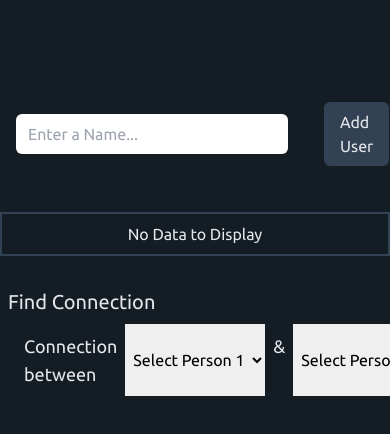
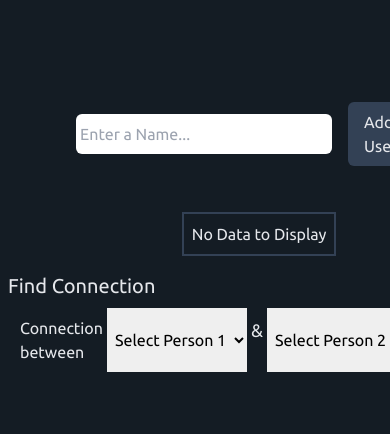
Before and after one commit to destro1108/connecting-people, a React (Vite) app: page / in a window 390 px wide. Shown: the top 434 px of the page. Built offline with nearby package versions, Linux system fonts and the light colour scheme.

Commit message:
style: :iphone: made ui responsive

```diff
--- a/src/App.tsx
+++ b/src/App.tsx
@@ -24,15 +24,15 @@ const App = () => {
     setName("");
   };
   return (
-    <div className="container mx-auto h-full w-screen bg-outer-space-900 text-gray-200 font-Ubuntu">
-      <div className="w-full flex items-center gap-8 mt-20 px-3 py-2">
+    <div className="container mx-auto h-full w-screen bg-outer-space-900 text-gray-200 font-Ubuntu flex flex-col items-center flex-wrap">
+      <div className="w-full flex items-center gap-3 md:gap-8 mt-20 px-2 md:px-3 py-2">
         <input
           id="name"
           type="text"
           placeholder="Enter a Name..."
           autoComplete="off"
           value={name}
-          className="m-1 px-3 py-2 rounded-md bg-white text-black border-none outline-none"
+          className="m-1 px-1 md:px-3 py-2 rounded-md bg-white text-black border-none outline-none"
           onChange={handleNameChange}
         />
         <div className="btn-contained" onClick={handleAddUser} onKeyPress={handleAddUser}>
--- a/src/assets/index.css
+++ b/src/assets/index.css
@@ -15,5 +15,5 @@ html {
 }
 
 .select {
-  @apply text-black px-1 py-2 border-none outline-none focus:border-slate-700;
+  @apply text-black px-1 py-1 md:py-2 border-none outline-none focus:border-slate-700;
 }
--- a/src/components/peopleTable.tsx
+++ b/src/components/peopleTable.tsx
@@ -11,7 +11,7 @@ interface PeopleTableProps {
 const PeopleTable = ({ people, dispatch }: PeopleTableProps) => {
   const deletePerson = (id: number) => dispatch({ type: ACTIONS.REMOVE_USER, payload: id });
   return (
-    <div className="mt-6 px-2 flex flex-col border-2 border-slate-700 gap-0 divide-y-2 divide-slate-700">
+    <div className="mt-6 px-2 w-fit md:w-full flex flex-col border-2 border-slate-700 gap-0 divide-y-2 divide-slate-700">
       {Object.keys(people).length ? (
         Object.entries(people).map(([id, person]) => (
           <Person
--- a/src/components/person.tsx
+++ b/src/components/person.tsx
@@ -38,8 +38,8 @@ const Person = ({ id, person, people, connect, deletePerson }: PersonProps) => {
     connect(connection.relation, connection.id);
   };
   return (
-    <div className="flex px-2 py-4 items-center justify-between">
-      <div className="flex items-center">
+    <div className="px-2 py-4 flex md:flex-row flex-col md:items-center justify-between">
+      <div className="flex items-center my-2">
         <button
           type="button"
           onClick={deletePerson}
@@ -57,7 +57,7 @@ const Person = ({ id, person, people, connect, deletePerson }: PersonProps) => {
         <p>{person.name}</p>
         <svg
           xmlns="http://www.w3.org/2000/svg"
-          className={`mx-2 h-6 w-6 ${person.connections.length ? "" : "hidden"}`}
+          className={`mx-2 h-6 w-6 ${person.connections.length === 0 && "hidden"}`}
           fill="none"
           viewBox="0 0 24 24"
           stroke="currentColor"
@@ -65,15 +65,15 @@ const Person = ({ id, person, people, connect, deletePerson }: PersonProps) => {
         >
           <path strokeLinecap="round" strokeLinejoin="round" d="M17 8l4 4m0 0l-4 4m4-4H3" />
         </svg>
-        <div className="flex gap-3">
-          {person.connections.map((conn) => (
-            <p key={conn.id} className="p-2 border-2 border-slate-500 rounded-2xl">
-              {people[conn.id].name} - {conn.relation?.slice(0, 2)}
+        <div className="flex gap-3 flex-wrap">
+          {person.connections.map((personConnection) => (
+            <p key={personConnection.id} className="p-2 border-2 border-slate-500 rounded-2xl">
+              {people[personConnection.id].name} - {personConnection.relation?.slice(0, 2)}
             </p>
           ))}
         </div>
       </div>
-      <div className="flex gap-4">
+      <div className="flex gap-4 my-2">
         <p className="flex items-center">Add Connection: </p>
         <select
           id="relation"
--- a/src/components/viewMutualConnections.tsx
+++ b/src/components/viewMutualConnections.tsx
@@ -59,10 +59,10 @@ const ViewMutualConnections = ({ people, from, to, dispatch }: ViewMutualConnect
   };
 
   return (
-    <div className="mx-2 mt-8 flex flex-col">
+    <div className="mx-2 mt-4 md:mt-8 flex flex-col">
       <p className="text-xl">Find Connection</p>
       <div className="p-2 flex">
-        <p className="px-2 py-2 text-lg">Connection between</p>{" "}
+        <p className="md:px-2 px-1 py-2 text-base md:text-lg flex flex-wrap">Connection between</p>{" "}
         <select
           id="from"
           defaultValue=""
@@ -83,7 +83,7 @@ const ViewMutualConnections = ({ people, from, to, dispatch }: ViewMutualConnect
               ),
           )}
         </select>
-        <p className="px-2 py-2 text-lg">&</p>
+        <p className="px-1 md:px-2 py-2 text-lg">&</p>
         <select
           id="from"
           defaultValue=""
@@ -112,23 +112,28 @@ const ViewMutualConnections = ({ people, from, to, dispatch }: ViewMutualConnect
           Find
         </button>
       </div>
-      <div className={`m-2 py-2 border-slate-600 ${mutualConnections?.length && "border-2"}`}>
+      <div
+        className={`m-2 py-2 flex md:flex-col   border-slate-600 ${
+          mutualConnections?.length && "border-2"
+        }`}
+      >
         {mutualConnections?.map((connections, index) => (
           // eslint-disable-next-line react/no-array-index-key
-          <div key={index} className="flex">
+          <div key={index} className="w-full flex flex-col md:flex-row items-center">
             {connections.map((connection, connectionIndex) => (
               // eslint-disable-next-line react/no-array-index-key
               <div
                 // eslint-disable-next-line react/no-array-index-key
                 key={connection.id + connectionIndex}
-                className="py-2 ml-4 flex"
+                className="md:py-2 mt-2 gap-2 md:ml-4 flex flex-col md:flex-row"
               >
-                <div className="flex flex-col ">
+                <div className="flex flex-row-reverse md:flex-col items-center">
                   <p className="text-xs">{`${connection.relation ?? ""}`}</p>
                   {connectionIndex !== 0 && (
+                    <>
                       <svg
                         xmlns="http://www.w3.org/2000/svg"
-                      className={`mx-2 h-6 w-6 `}
+                        className="mx-2 h-6 w-6 hidden md:flex"
                         fill="none"
                         viewBox="0 0 24 24"
                         stroke="currentColor"
@@ -140,9 +145,24 @@ const ViewMutualConnections = ({ people, from, to, dispatch }: ViewMutualConnect
                           d="M17 8l4 4m0 0l-4 4m4-4H3"
                         />
                       </svg>
+                      <svg
+                        xmlns="http://www.w3.org/2000/svg"
+                        className="h-6 w-6 md:hidden"
+                        fill="none"
+                        viewBox="0 0 24 24"
+                        stroke="currentColor"
+                        strokeWidth={2}
+                      >
+                        <path
+                          strokeLinecap="round"
+                          strokeLinejoin="round"
+                          d="M16 17l-4 4m0 0l-4-4m4 4V3"
+                        />
+                      </svg>
+                    </>
                   )}
                 </div>
-                <p className="p-2 ml-4 border-2 border-slate-500 rounded-xl">
+                <p className="p-2 md:ml-4 border-2 border-slate-500 rounded-xl">
                   {people[connection.id].name}{" "}
                 </p>
               </div>
```
Lines whose indentation alone changed are shown as unchanged.
